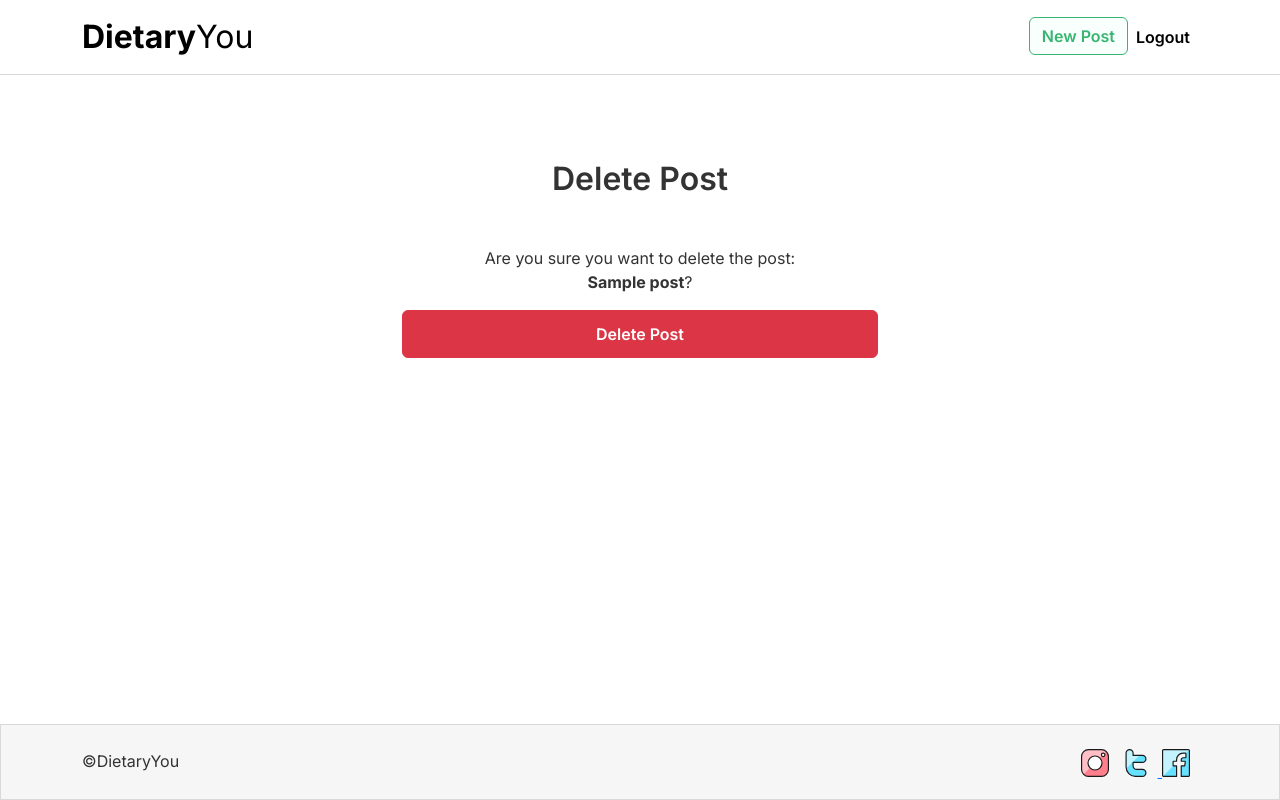
After one commit to dev-timm/DietaryYou, a Django app: a page that uses templates/delete_post.html in a window 1280 px wide. The commit adds this page. Run offline with Django 3.2, Linux system fonts and the light colour scheme; a user stored in the database is signed in; tables that the repository leaves empty hold one stand-in row (values such as "Sample post").

Commit message:
add functionality to delete an existing post as a user

```diff
--- a/blog/urls.py
+++ b/blog/urls.py
@@ -7,4 +7,5 @@ urlpatterns = [
     path('like/<slug:slug>', views.PostLike.as_view(), name='post_like'),
     path('new_post', views.AddPost.as_view(), name='add_post'),
     path('edit_post/<slug:slug>/', views.EditPost.as_view(), name='edit_post'),
+    path('delete_post/<slug:slug>/', views.DeletePost.as_view(), name='delete_post'),
 ]
--- a/blog/views.py
+++ b/blog/views.py
@@ -1,6 +1,7 @@
 from django.shortcuts import render, get_object_or_404, reverse
 from django.views import generic, View
 from django.http import HttpResponseRedirect
+from django.urls import reverse_lazy
 from .models import Post
 from .forms import PostForm, EditForm, CommentForm
 
@@ -23,6 +24,13 @@ class EditPost(generic.UpdateView):
     model = Post
     form_class = EditForm
     template_name = 'edit_post.html'
+
+
+class DeletePost(generic.DeleteView):
+
+    model = Post
+    template_name = 'delete_post.html'
+    success_url = reverse_lazy('home')
 
 
 class PostDetail(View):
--- a/static/css/style.css
+++ b/static/css/style.css
@@ -19,6 +19,10 @@ body {
     margin-bottom: 100px;
 }
 
+.max-window-width {
+    max-width: 500px;
+}
+
 /* GENERAL */
 
 /* STYLES */
@@ -36,6 +40,10 @@ h3 {
 
 .link {
     color: #37B571;
+}
+
+.icon-hover:hover {
+    background-color: #F6F6F6;
 }
 
 /* STYLES */
@@ -102,6 +110,11 @@ h3 {
     border-color: #37B571;
     font-weight: 600;
     color: #fff;
+}
+
+.btn-danger {
+    height: 48px;
+    font-weight: 600;
 }
 
 .btn-primary:hover {
--- /dev/null
+++ b/templates/delete_post.html
@@ -0,0 +1,21 @@
+{% extends "base.html" %}
+
+{% block content %}
+
+<div class="container max-window-width">
+    {% if user.is_authenticated %}
+    <h3 class="text-center">Delete Post</h3>
+    <div class="mb-3">
+        <form method="POST" class="post-form">
+            {% csrf_token %}
+            <p class="text-center">Are you sure you want to delete the post: <br> <strong>{{ post.title }}</strong>?</p>
+            <button class="btn btn-danger w-100">Delete Post</button>
+        </form>
+    </div>
+    {% else %}
+    <p>to create a post please <a href="{% url 'account_signup' %}">register</a> or <a
+            href="{% url 'account_login' %}">log in</a> if you already have an account!</p>
+    {% endif %}
+</div>
+
+{%endblock%}
```
Also changed, not shown: templates/post_detail.html (+6 -3 lines), static/images/icons/icon-delete.svg (added).
